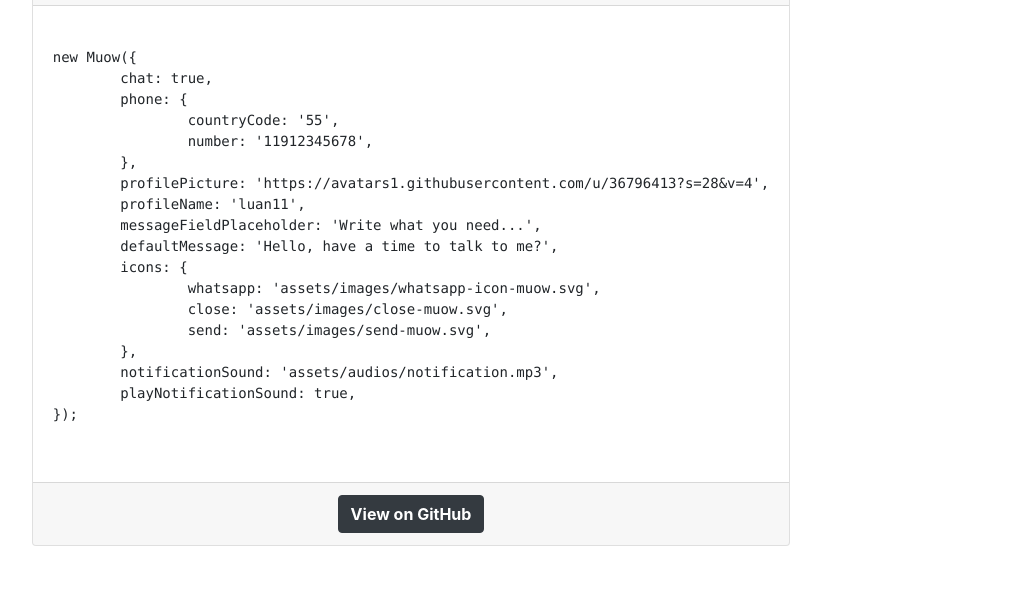
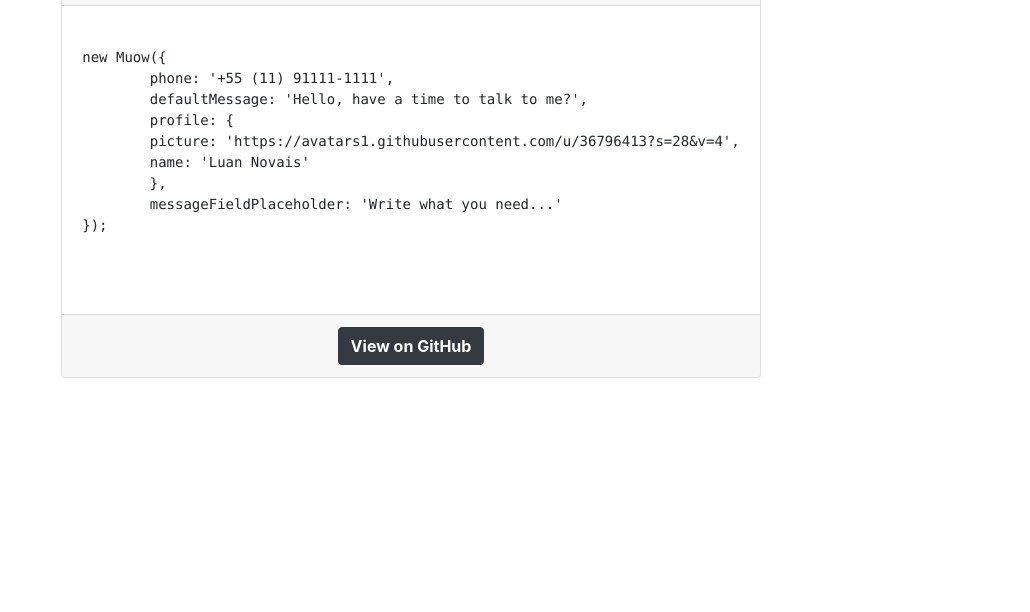
Before and after one commit to luan11/muow-example, a plain HTML site: page index.html in a window 1280 px wide. Shown: the part 105-717 px from the top of the page, without its empty margins (229-1259 px from the left). Drawn offline with nearby package versions, Linux system fonts and the light colour scheme.

Commit message:
updating example with new version

```diff
--- a/index.html
+++ b/index.html
@@ -22,22 +22,13 @@
 					<pre>
 						<code>
 new Muow({
-	chat: true,
-	phone: {
-		countryCode: '55',
-		number: '11912345678',
+	phone: '+55 (11) 91111-1111',
+	defaultMessage: 'Hello, have a time to talk to me?',
+	profile: {
+	picture: 'https://avatars1.githubusercontent.com/u/36796413?s=28&v=4',
+	name: 'Luan Novais'
 	},
-	profilePicture: 'https://avatars1.githubusercontent.com/u/36796413?s=28&v=4',
-	profileName: 'luan11',
-	messageFieldPlaceholder: 'Write what you need...',
-	defaultMessage: 'Hello, have a time to talk to me?',
-	icons: {
-		whatsapp: 'assets/images/whatsapp-icon-muow.svg',
-		close: 'assets/images/close-muow.svg',
-		send: 'assets/images/send-muow.svg',
-	},
-	notificationSound: 'assets/audios/notification.mp3',
-	playNotificationSound: true,
+	messageFieldPlaceholder: 'Write what you need...'
 });
 			</code>
 		</pre>
@@ -53,22 +44,13 @@ new Muow({
 
 <script>
 	new Muow({
-			chat: true,
-			phone: {
-				countryCode: '55',
-				number: '11912345678',
+		phone: '+55 (11) 91111-1111',
+		defaultMessage: 'Hello, have a time to talk to me?',
+		profile: {
+			picture: 'https://avatars1.githubusercontent.com/u/36796413?s=28&v=4',
+			name: 'Luan Novais'
 		},
-			profilePicture: 'https://avatars1.githubusercontent.com/u/36796413?s=28&v=4',
-			profileName: 'luan11',
-			messageFieldPlaceholder: 'Write what you need...',
-			defaultMessage: 'Hello, have a time to talk to me?',
-			icons: {
-				whatsapp: 'assets/images/whatsapp-icon-muow.svg',
-				close: 'assets/images/close-muow.svg',
-				send: 'assets/images/send-muow.svg',
-			},
-			notificationSound: 'assets/audios/notification.mp3',
-			playNotificationSound: true,
+		messageFieldPlaceholder: 'Write what you need...'
 	});
 </script>
 </body>
```
Also changed, not shown: assets/css/muow.css, assets/images/close-muow.svg (deleted), assets/images/send-muow.svg (deleted), assets/images/whatsapp-icon-muow.svg (deleted), assets/js/muow.min.js, 1 other file. Lines whose indentation alone changed are shown as unchanged.
